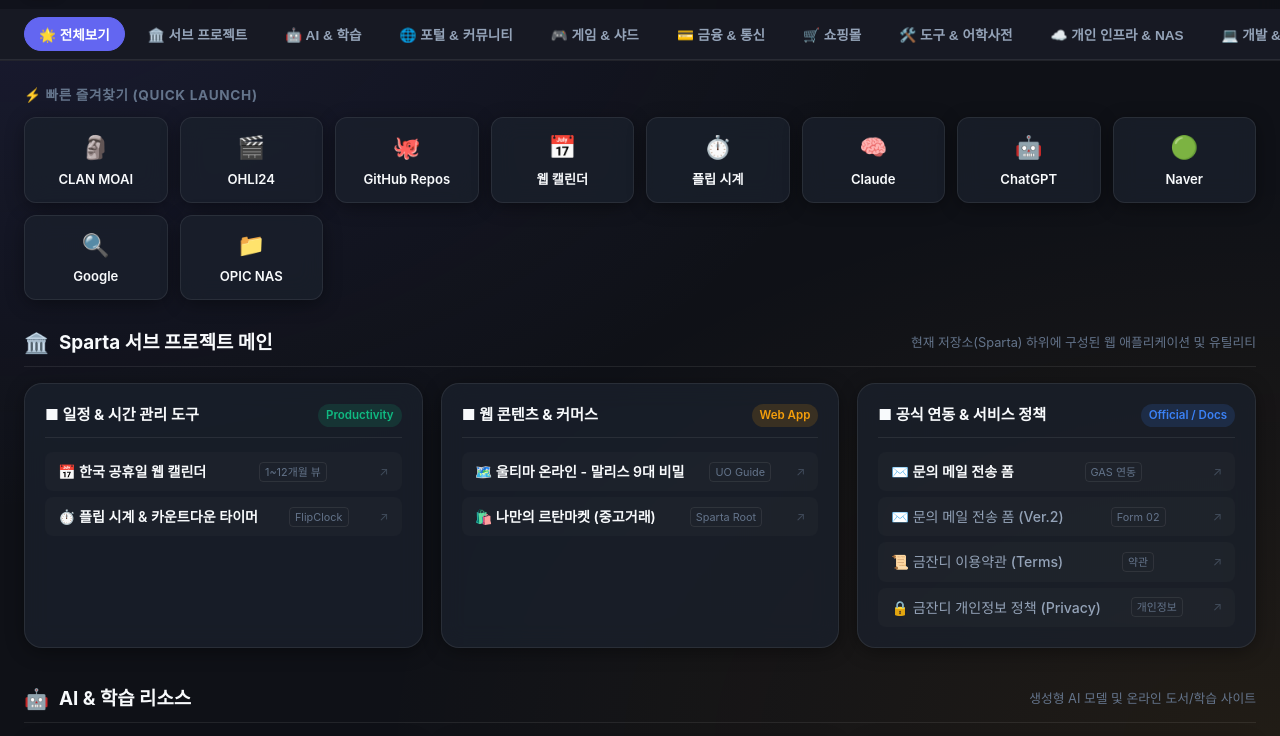
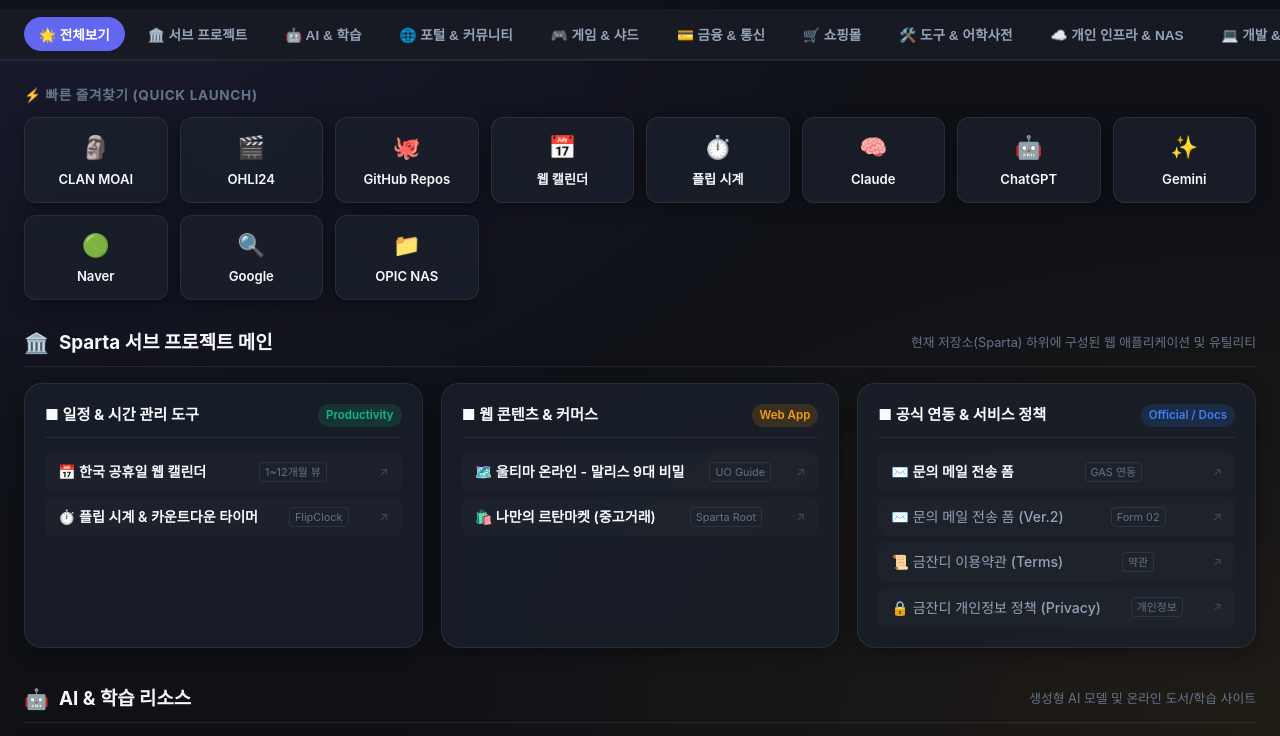
Before and after one commit to junestyle76/sparta, a plain HTML site: page offical/Link_public_2026.html in a window 1280 px wide. Shown: the part 53-789 px from the top of the page. Drawn offline with Linux system fonts and the light colour scheme; a web font is replaced by a local one.

Commit message:
feat(offical): Gemini 링크를 즐겨찾기(ChatGPT 옆) 및 AI 서비스 목록에 추가

```diff
--- a/offical/Link_public_2026.html
+++ b/offical/Link_public_2026.html
@@ -669,6 +669,10 @@
           <span class="quick-icon">🤖</span>
           <span class="quick-name">ChatGPT</span>
         </a>
+        <a href="https://gemini.google.com/" target="_blank" class="quick-btn">
+          <span class="quick-icon">✨</span>
+          <span class="quick-name">Gemini</span>
+        </a>
         <a href="https://www.naver.com" target="_blank" class="quick-btn">
           <span class="quick-icon">🟢</span>
           <span class="quick-name">Naver</span>
@@ -827,7 +831,7 @@
               </a>
             </li>
             <li>
-              <a href="https://gemini.google.com" target="_blank" class="link-item">
+              <a href="https://gemini.google.com/" target="_blank" class="link-item">
                 <span class="link-item-title"><strong>Gemini</strong> Google</span>
                 <span class="link-ext-icon">↗</span>
               </a>
```
